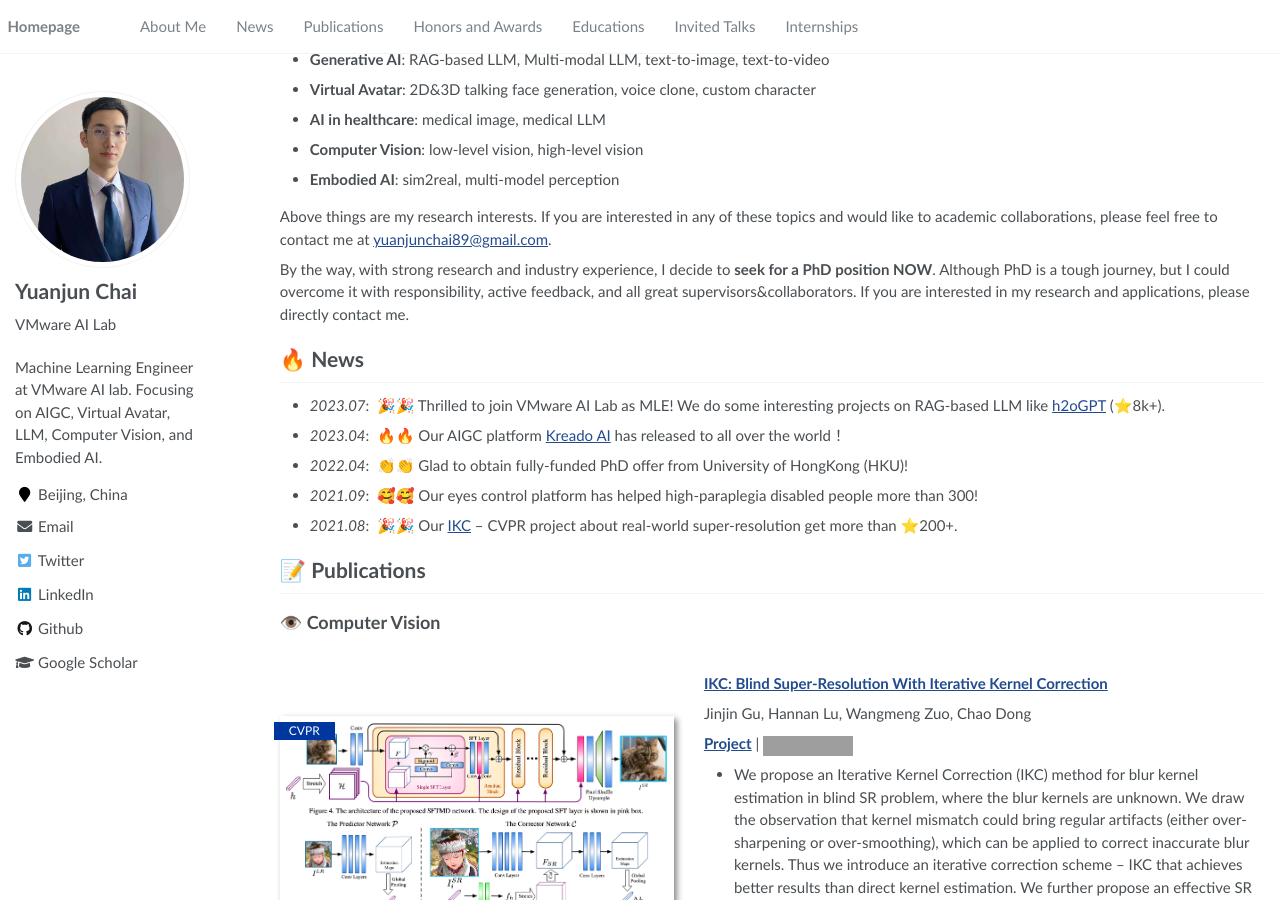
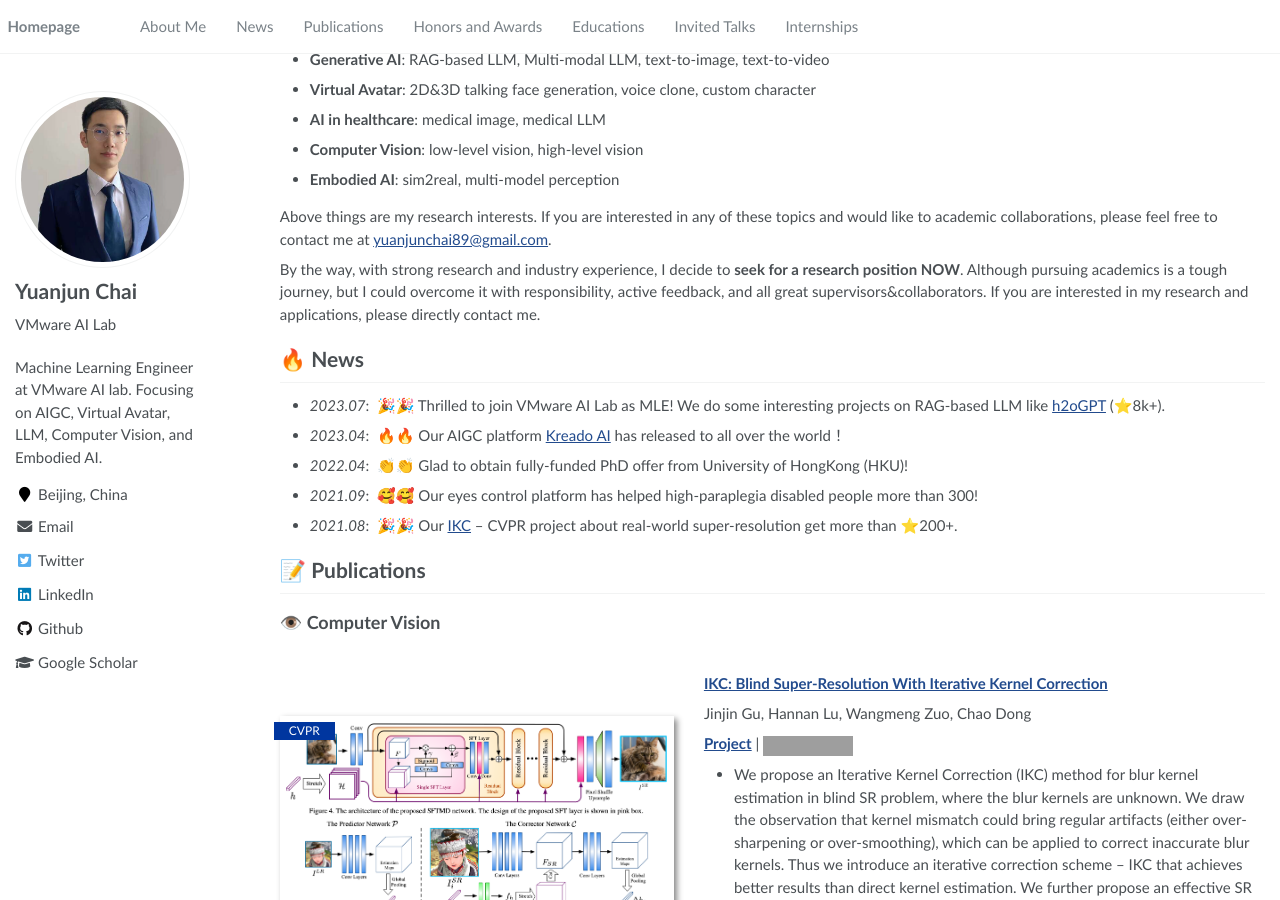
Before and after one commit to yuanjunchai/yuanjunchai.github.io, a Jekyll site: the page built from _pages/about.md, in a window 1280 px wide and 900 px high, scrolled down 352 px. Built offline with Jekyll 4.4.1, drawn with Linux system fonts in a browser that asks for light colours; grey boxes are pictures that could not be loaded.

Commit message:
Update about.md
changer about

```diff
--- a/_pages/about.md
+++ b/_pages/about.md
@@ -35,7 +35,7 @@ Not only diving into research, I am also willing to empower new technologies int
 
 Above things are my research interests. If you are interested in any of these topics and would like to academic collaborations, please feel free to contact me at [yuanjunchai89@gmail.com](mailto:yuanjunchai89@gmail.com).
 
-By the way, with strong research and industry experience, I decide to **seek for a PhD position NOW**. Although PhD is a tough journey, but I could overcome it with responsibility, active feedback, and all great supervisors&collaborators. If you are interested in my research and applications, please directly contact me.
+By the way, with strong research and industry experience, I decide to **seek for a research position NOW**. Although pursuing academics is a tough journey, but I could overcome it with responsibility, active feedback, and all great supervisors&collaborators. If you are interested in my research and applications, please directly contact me.
 
 
 <!-- My research interest includes neural machine translation and computer vision. I have published more than 100 papers at the top international AI conferences with total <a href='https://scholar.google.com/citations?user=DhtAFkwAAAAJ'>google scholar citations <strong><span id='total_cit'>260000+</span></strong></a> (You can also use google scholar badge <a href='https://scholar.google.com/citations?user=DhtAFkwAAAAJ'><img src="https://img.shields.io/endpoint?url={{ url | url_encode }}&logo=Google%20Scholar&labelColor=f6f6f6&color=9cf&style=flat&label=citations"></a>). -->
```
